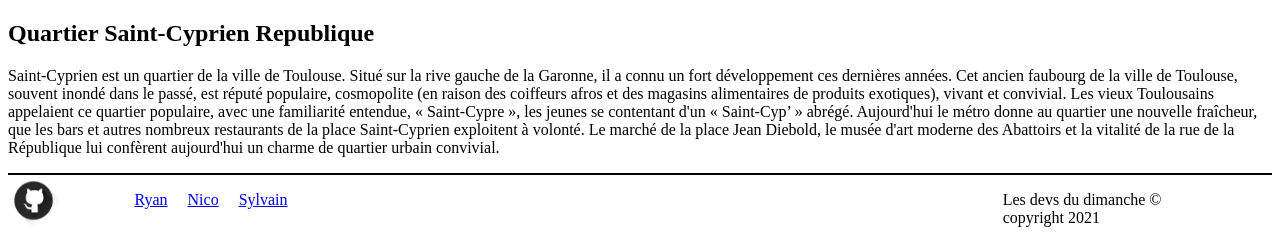
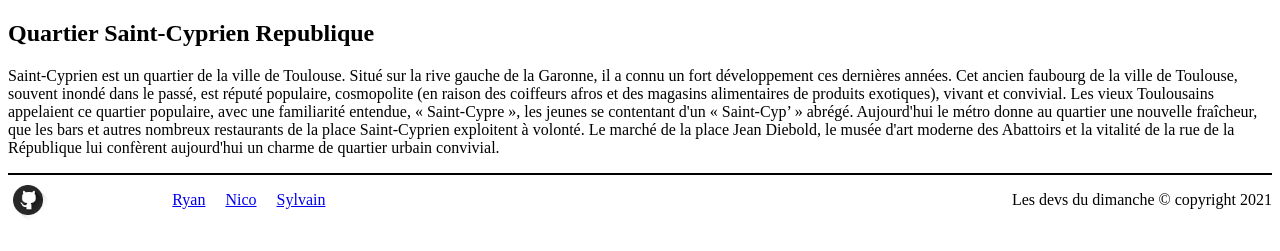
Before and after one commit to nicopierresanchez/l-abb-bi-re, a PHP site: page / in a window 1280 px wide. Shown: the part 781-1032 px from the top of the page. After the commit the page ends 999 px from the top, so only its background shows below. Run offline with PHP 8.4, Linux system fonts and the light colour scheme.

Commit message:
modif css footer

```diff
--- a/style.css
+++ b/style.css
@@ -6,33 +6,34 @@ footer {
     border-top: 2px solid black;
     display: flex;
     flex-direction: row;
-    align-content: space-between;
 
+    justify-content: space-between;
 }
 
 .logoGithub {
-    max-width: 4%;
+    max-width: 40px;
     height: auto;
-    position: fixed;
+    position: absolute;
+    padding-top: 5px;
 }
 .copyright{
-   padding-left: 55%;
-   padding-right: 5%;
+   /*! padding-left: 55%; */
+   /*! padding-right: 5%; */
 }
 
 .github {
+    display: flex;
+    padding-left: 13%;
+    text-decoration: none;
     list-style: none;
-    display: flex;
-
-    padding-left: 10%;
-
+    text-decoration: none;
 }
 
 .gitName {
     padding-right: 20px;
 
 }
-=======
+
 #welcome {
     font-size: medium;
     font-display: center;
@@ -45,6 +46,7 @@ footer {
 }
 #presentation img {
     width: 100%;
+    max-width: -moz-fit-content;
 }
 h1 {
     display: table;
```
